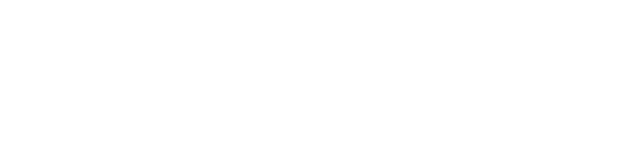
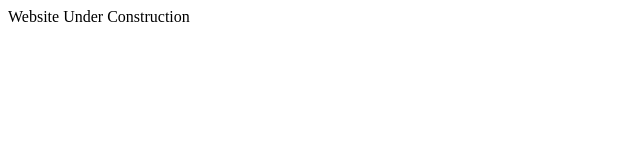
Before and after one commit to satyam-mishra-07/Jolu-WebPage, a plain HTML site: page index.html in a window 1280 px wide. Shown: the whole page, without its empty margins (0-640 px from the left). Drawn offline with Linux system fonts and the light colour scheme.

Commit message:
css and js file made

```diff
--- a/index.html
+++ b/index.html
@@ -3,9 +3,9 @@
 <head>
     <meta charset="UTF-8">
     <meta name="viewport" content="width=device-width, initial-scale=1.0">
-    <title>Document</title>
+    <title>Jalpaiguri Government Engineering College</title>
 </head>
 <body>
-
+    Website Under Construction
 </body>
 </html>
```
Also changed, not shown: css/Images/bg.jpg (added), css/style.css (added), js/script.js (added).
